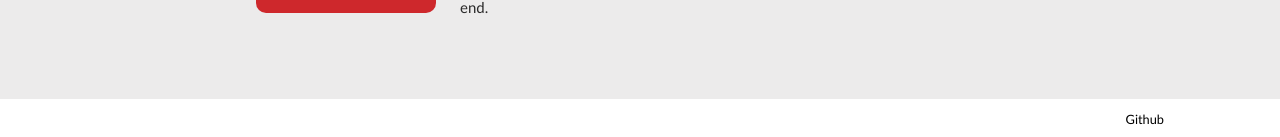
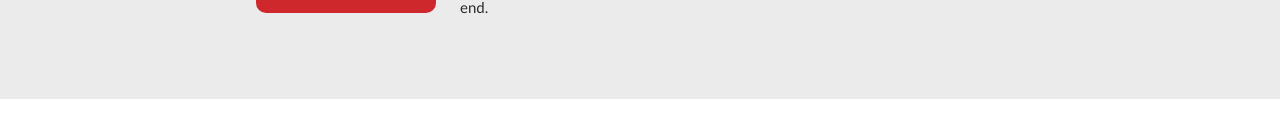
Before and after one commit to Calculasians/calculasians.github.io, a Jekyll site: the page built from index.html, in a window 1280 px wide and 900 px high, scrolled down 2489 px. Shown: the part 760-897 px from the top of the window. Built offline with Jekyll 4.4.1, drawn with Linux system fonts in a browser that asks for light colours; after the commit the page ends 3360 px from its top, so only the background shows below that.

Commit message:
Update default.html

```diff
--- a/_layouts/default.html
+++ b/_layouts/default.html
@@ -18,7 +18,7 @@
 			<footer>
 	    		<ul>
 <!-- 				<li><a class="footer-text" href="https://www.linkedin.com/in/daniel-sun-203865117/">LinkedIn</a></li> -->
-	        		<li><a class="footer-text" href="https://github.com/Calculasians/">Github</a></li>
+<!-- 	        		<li><a class="footer-text" href="https://github.com/Calculasians/">Github</a></li> -->
 			</ul>
 			</footer>
 		</body>
```
